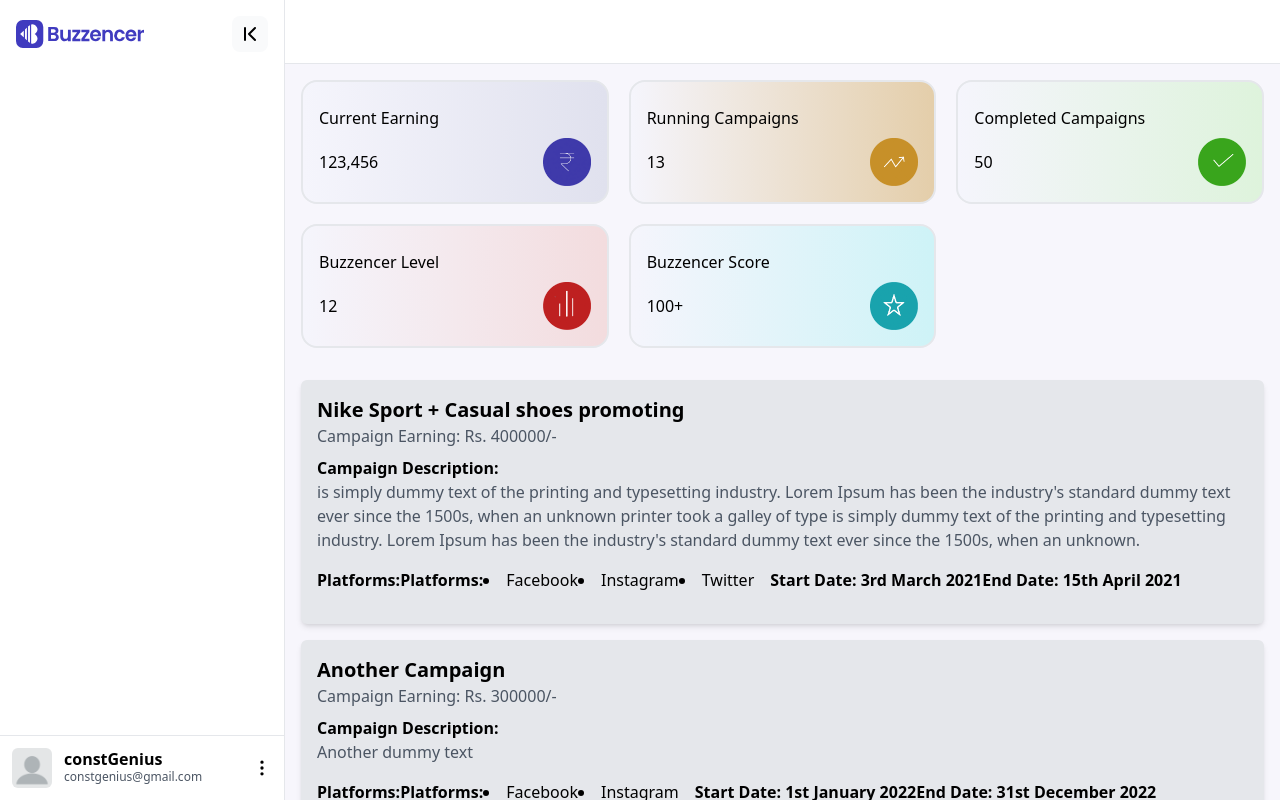
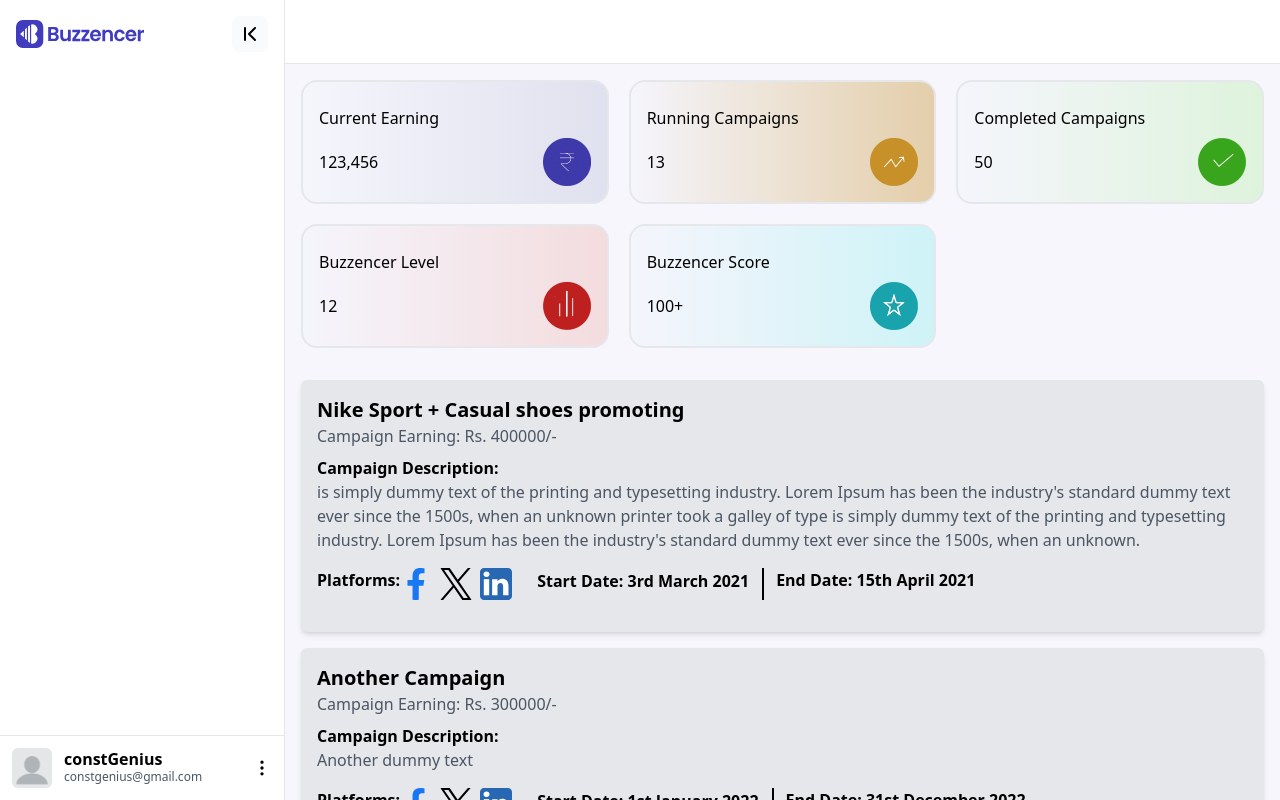
Before and after one commit to Vinayakv01/Buzzencer, a React (Vite) app: page /dashboard in a window 1280 px wide. Built offline with nearby package versions, Linux system fonts and the light colour scheme.

Commit message:
dashupdates

```diff
--- a/src/components/influencer/dashboard.jsx
+++ b/src/components/influencer/dashboard.jsx
@@ -4,7 +4,9 @@
 import stars from "../../assets/idashboardlogo/stars.png";
 import line from "../../assets/idashboardlogo/lines.png";
 import rupee from "../../assets/idashboardlogo/rupee.png";
-
+import linkedin from "../../assets/logo/linkedin.svg";
+import twitter from "../../assets/logo/twitter.svg";
+import facebook from "../../assets/logo/facebook.svg";
 const Dashboard = () => {
   // Array of JSON data with logos for containers
   const containersData = [
@@ -14,6 +16,13 @@
     { id: 4, logo: line, name: 'Buzzencer Level', progess: '12' },
     { id: 5, logo: stars, name: 'Buzzencer Score', progess: '100+' }
   ];
+
+  const platformLogos = {
+    "Facebook": facebook,
+    "Instagram": twitter,
+    "Twitter": linkedin
+  };
+
 
   const campaignData = [
     {
@@ -33,7 +42,7 @@
       "earning": "Rs. 300000/-",
       "details": {
         "description": "Another dummy text",
-        "platforms": ["Facebook", "Instagram"],
+        "platforms": ["Facebook", "Instagram", "Twitter"],
         "start_date": "1st January 2022",
         "end_date": "31st December 2022"
       }
@@ -72,17 +81,25 @@
             <p className="text-gray-600">{data.details.description}</p>
           </div>
           <div className="mb-4 flex flex-row">
-    <h3 className="font-semibold ">Platforms:</h3>
   <div className="mr-4 flex flex-row ">
     <h3 className="font-semibold ">Platforms:</h3>
-    <ul className="list-disc list-inside flex flex-row ">
-      {data.details.platforms.map((platform, index) => (
-        <li key={index}>{platform}</li>
-      ))}
-    </ul>
+    <ul className="list-inside flex flex-row">
+  {data.details.platforms ? (
+    data.details.platforms.map((platform, index) => (
+      <li key={index} className="mr-2">
+        <img src={platformLogos[platform]} alt={platform} className="w-8 h-8" />
+      </li>
+    ))
+  ) : (
+    <li>No platforms available</li>
+  )}
+</ul>
+
   </div>
-  <div className="flex flex-row">
-    <p className="font-semibold">Start Date: {data.details.start_date}</p>
+  <div className="flex flex-row space-x-3">
+    <p className="font-semibold border">Start Date: {data.details.start_date}</p>
+    <hr className="border-r-2 border-black h-full ml-4" />
+
     <p className="font-semibold">End Date: {data.details.end_date}</p>
   </div>
 </div>
```
